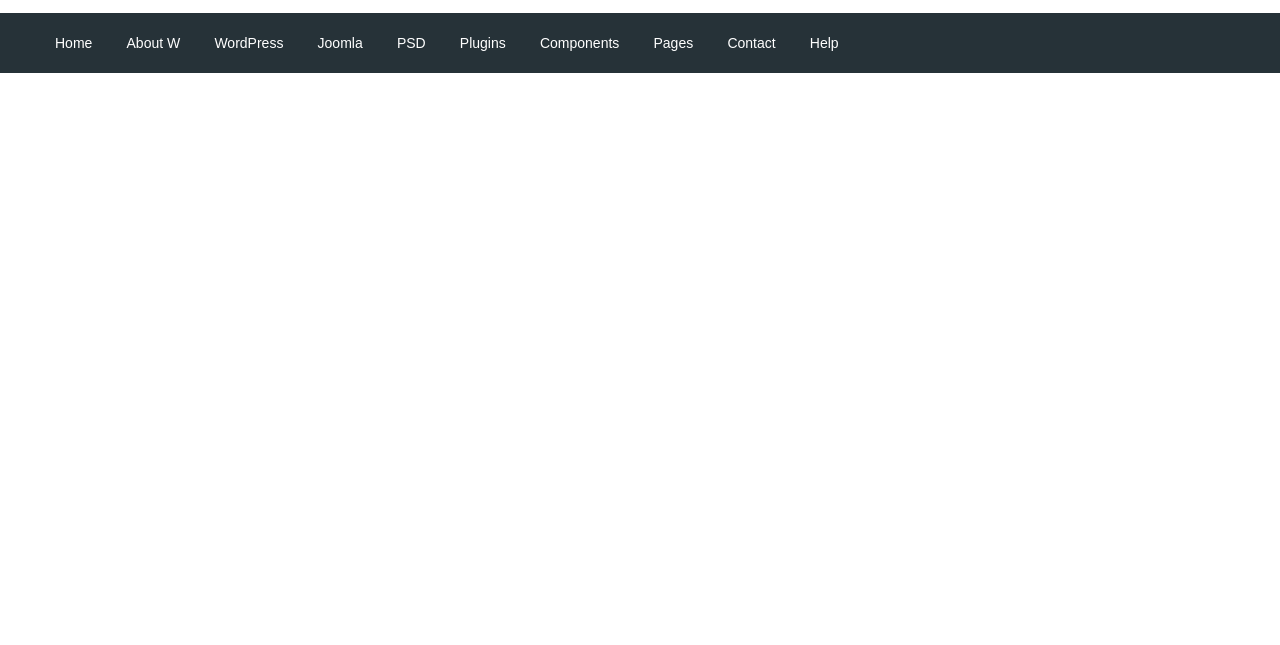
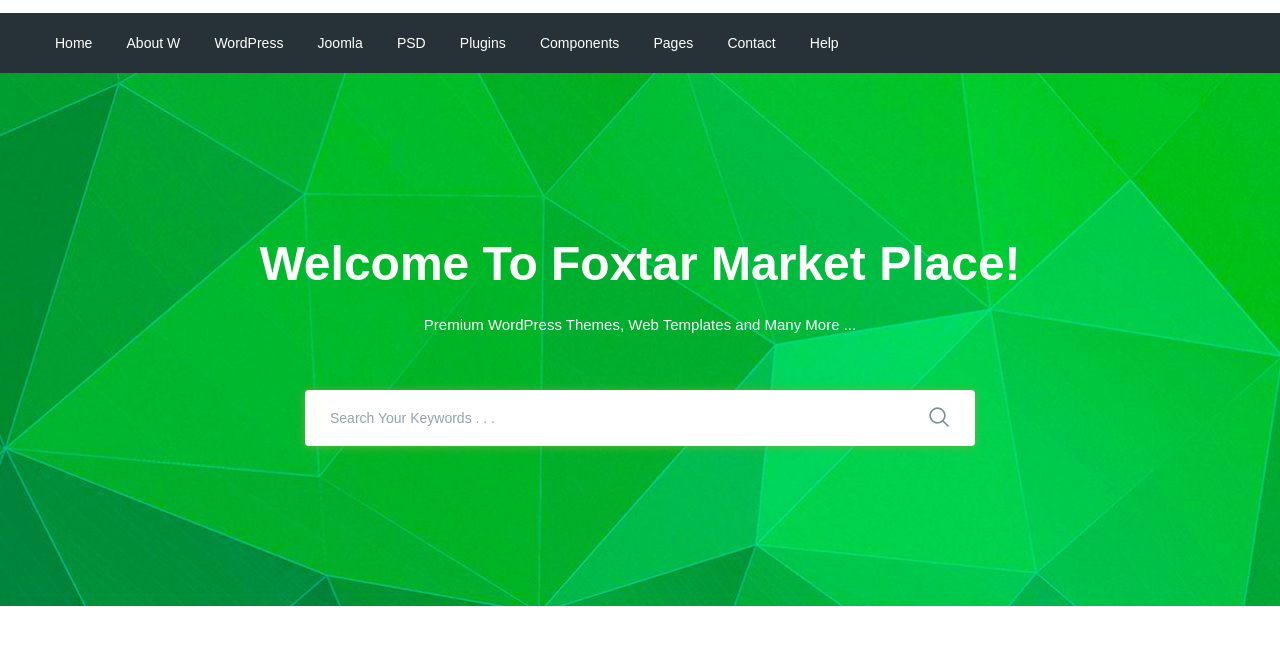
Before and after one commit to Saylar2210/maestro, a website: page app/index.html in a window 1280 px wide. Shown: the part 77-722 px from the top of the page. Drawn offline with nearby package versions, Linux system fonts and the light colour scheme; files that its build step writes are made by us from their sources.

Commit message:
added searth section

```diff
--- a/app/index.html
+++ b/app/index.html
@@ -105,6 +105,25 @@
 
 
   </header>
+  <section class="search">
+    <div class="container">
+      <div class="searth__inner">
+      <div class="searth-title">
+        Welcome To Foxtar Market Place!
+      </div>
+      <div class="searth-text">
+      Premium WordPress Themes, Web Templates and Many More ...
+      </div>
+
+    <div class="searth-form">
+    <form >
+      <input type="text" placeholder="Search Your Keywords . . ." >
+      <button type="submit">
+        <img src="images/icons/searth.png" alt="">
+      </button>
+    </form>
+    </div>
+  </section>
 
 
   <script src="https://ajax.googleapis.com/ajax/libs/jquery/3.5.1/jquery.min.js"></script>
--- a/app/scss/style.scss
+++ b/app/scss/style.scss
@@ -54,3 +54,58 @@
     font-size: 14px;
   }
 }
+.search{
+  background-image: url(../images/searth-bg.jpg);
+  background-repeat: no-repeat;
+  background-size: cover;
+  background-position: center;
+  min-height: 533px;
+}
+.searth__inner{
+  padding: 155px 0 100px;
+  color: #fff;
+  text-align: center;
+  .searth-title{
+    margin-bottom: 10px;
+    font-size: 48px;
+    font-weight: 700;
+    line-height: 72px;
+  }
+   .searth-text{
+   margin-bottom: 50px;
+   font-style: 20px;
+   font-weight: 500;
+   line-height: 30px;
+  }
+  .searth-form{
+    max-width: 670px;
+    margin: 0 auto;
+    position: relative;
+    input{
+        border-radius: 4px;
+      box-shadow: 0px 1px 10px 0px rgba(124, 178, 64, 0.75);
+      display: block;
+      width: 100%;
+      height: 56px;
+      border: none;
+      font-size: 14px;
+      font-weight: 500;
+      padding-left: 25px;
+      padding-right: 60px;
+
+
+    &::placeholder{
+        color: #90a4ae;
+        font-weight: 500;
+      }
+    }
+    button{
+      position: absolute;
+      border :none;
+      background-color: transparent;
+      right: 20px;
+      top: 16px;
+
+    }
+  }
+}
```
Also changed, not shown: app/images/icons/searth.png (added), app/images/icons/searth.svg (added), app/images/searth-bg.jpg (added).
